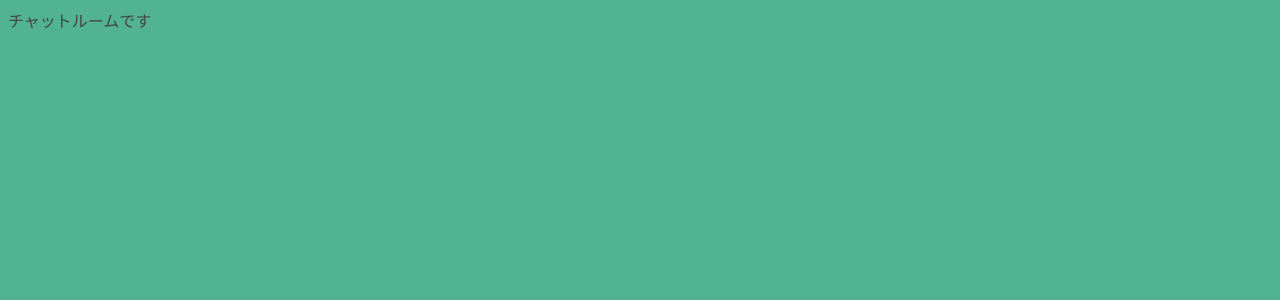
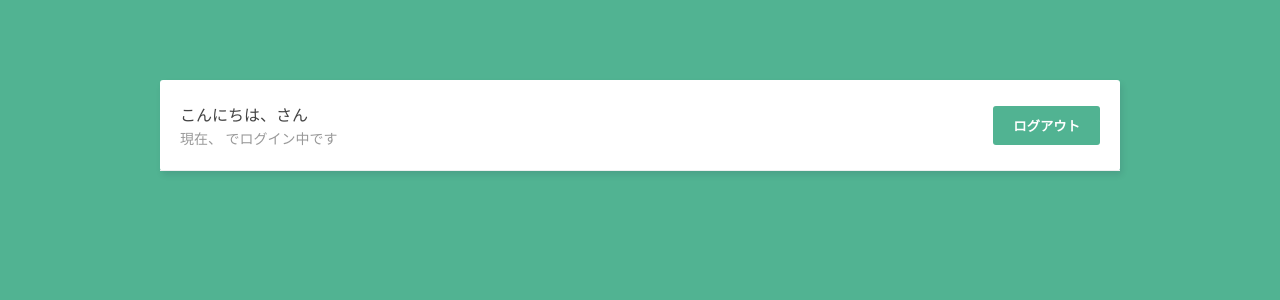
Before and after one commit to KNR1009/live-chat-vuejs, a Vue app: page /chatroom in a window 1280 px wide. Shown: the top 300 px of the page. Built offline with nearby package versions, Linux system fonts and the light colour scheme.

Commit message:
localstrogaに格納

```diff
--- a/src/components/LoginForm.vue
+++ b/src/components/LoginForm.vue
@@ -36,6 +36,13 @@
           throw new Error("メールアドレスかパスワードが違います");
         }
         this.$emit("redirectToChatRoom");
+        window.localStorage.setItem(
+          "access-token",
+          res.headers["access-token"]
+        );
+        window.localStorage.setItem("client", res.headers.client);
+        window.localStorage.setItem("uid", res.headers.uid);
+        window.localStorage.setItem("name", res.data.data.name);
         console.log(res);
         return res;
       } catch (error) {
--- /dev/null
+++ b/src/components/Navbar.vue
@@ -0,0 +1,42 @@
+<template>
+  <nav>
+    <div>
+      <p>
+        こんにちは、<span class="name">{{ name }}</span
+        >さん
+      </p>
+      <p class="email">現在、 {{ email }} でログイン中です</p>
+    </div>
+    <button>ログアウト</button>
+  </nav>
+</template>
+
+<script>
+export default {
+  data() {
+    return {
+      name: window.localStorage.getItem("name"),
+      email: window.localStorage.getItem("uid"),
+    };
+  },
+};
+</script>
+
+<style scoped>
+nav {
+  padding: 20px;
+  border-bottom: 1px solid #eee;
+  display: flex;
+  justify-content: space-between;
+  align-items: center;
+}
+nav p {
+  margin: 2px auto;
+  font-size: 16px;
+  color: #444;
+}
+nav p.email {
+  font-size: 14px;
+  color: #999;
+}
+</style>
--- a/src/components/SignupForm.vue
+++ b/src/components/SignupForm.vue
@@ -45,6 +45,13 @@
         });
         console.log({ res });
         if (!this.error) {
+          window.localStorage.setItem(
+            "access-token",
+            res.headers["access-token"]
+          );
+          window.localStorage.setItem("client", res.headers.client);
+          window.localStorage.setItem("uid", res.headers.uid);
+          window.localStorage.setItem("name", res.data.data.name);
           this.$emit("redirectToChatRoom");
         }
         return res;
--- a/src/views/ChatRoom.vue
+++ b/src/views/ChatRoom.vue
@@ -1,9 +1,14 @@
 <template>
-  <div>チャットルームです</div>
+  <div class="container">
+    <Navbar />
+  </div>
 </template>
 
 <script>
-export default {};
+import Navbar from "../components/Navbar.vue";
+export default {
+  components: { Navbar },
+};
 </script>
 
 <style scoped></style>
```
